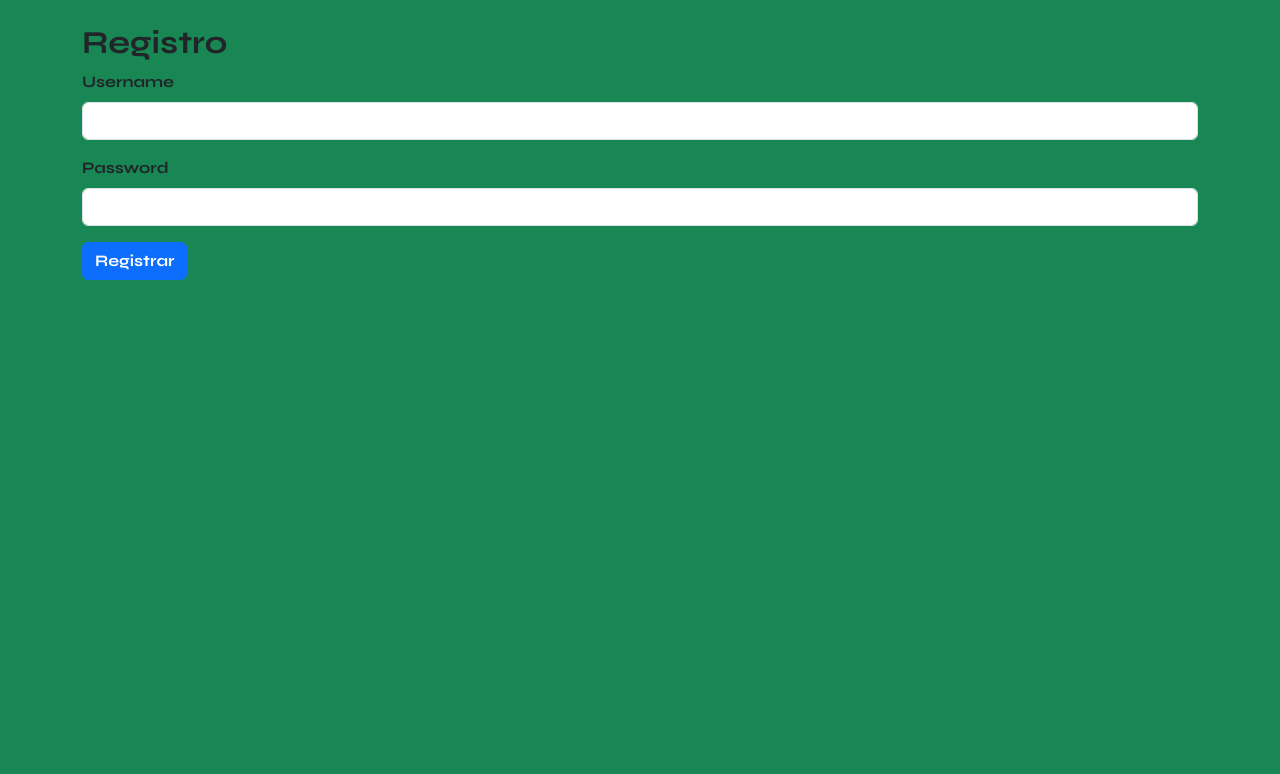
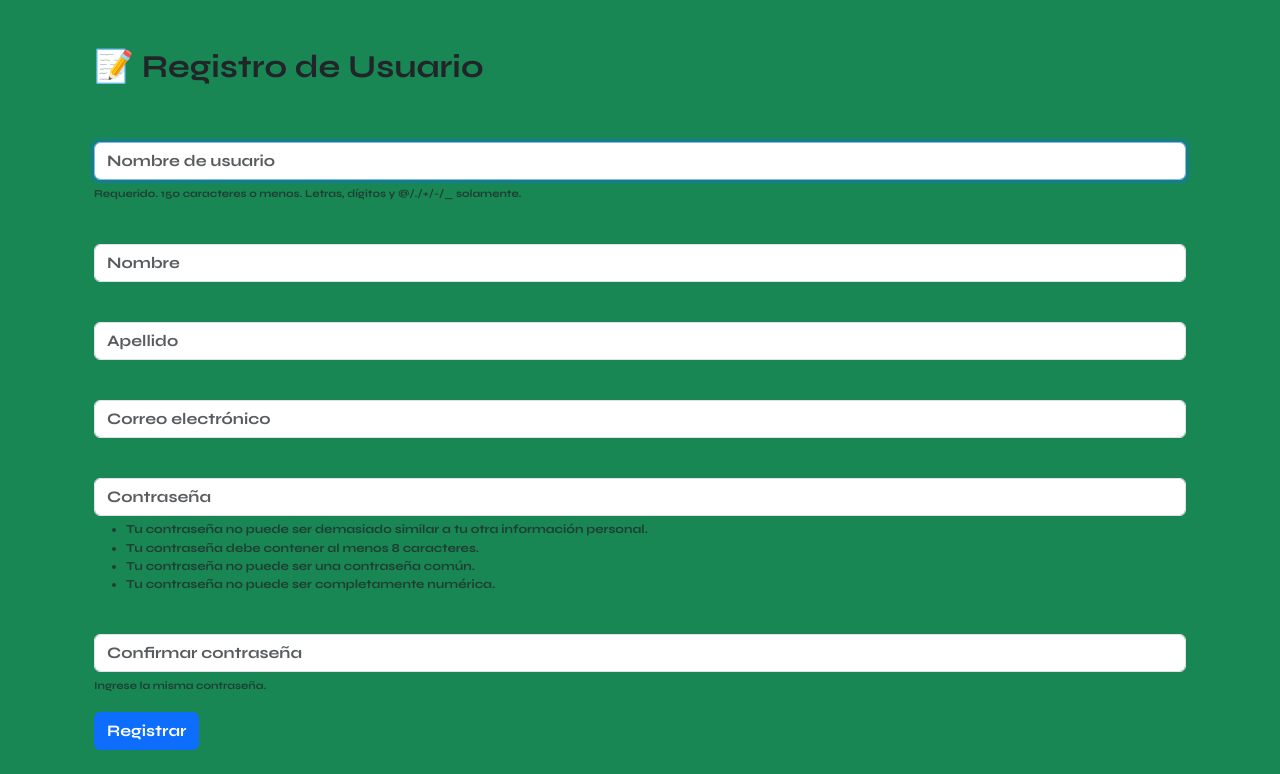
Before and after one commit to CLEV769/clase_dj_ficha-3147122, a Django app: page /registro/ in a window 1280 px wide. Shown: the part 73-847 px from the top of the page. Before the commit the page ends 353 px from the top, so only its background shows below. Run offline with Django 5.2, Linux system fonts and the light colour scheme; some libraries are stand-ins or nearby versions.

Commit message:
Se le hace un cambio al momento de registrar usuarios

```diff
--- a/inventario_django/dcrm/website/templates/register.html
+++ b/inventario_django/dcrm/website/templates/register.html
@@ -1,16 +1,28 @@
 {% extends 'base.html' %}
 {% block content %}
-<h2>Registro</h2>
+<div class="container py-4">
+    <h2>📝 Registro de Usuario</h2>
+    <br/>
     <form method="POST">
         {% csrf_token %}
+        {% if form.errors %}
+            <div class="alert alert-danger">
+                Por favor corrige los errores a continuación.
+            </div>
+        {% endif %}
+        {% for field in form %}
             <div class="mb-3">
-        <label for="username" class="form-label">Username</label>
-        <input type="text" class="form-control" id="username" name="username" required>
+                {{ field.label_tag }}
+                {{ field }}
+                {% if field.help_text %}
+                    <small class="form-text text-muted">{{ field.help_text|safe }}</small>
+                {% endif %}
+                {% for error in field.errors %}
+                    <div class="text-danger"><small>{{ error }}</small></div>
+                {% endfor %}
             </div>
-    <div class="mb-3">
-        <label for="password" class="form-label">Password</label>
-        <input type="password" class="form-control" id="password" name="password" required>
-    </div>
+        {% endfor %}
         <button type="submit" class="btn btn-primary">Registrar</button>
     </form>
+</div>
 {% endblock %}
--- a/inventario_django/dcrm/website/templates/user_list.html
+++ b/inventario_django/dcrm/website/templates/user_list.html
@@ -1,9 +1,8 @@
 {% extends 'base.html' %}
 {% block content %}
 <div class="container py-5">
-  <div class="d-flex justify-content-between align-items-center mb-4">
+  <div class="mb-4">
     <h1>👥 Gestión de Usuarios</h1>
-    <a href="{% url 'add_user' %}" class="btn btn-success">➕ Agregar Usuario</a>
   </div>
   <div class="table-responsive">
     <table class="table table-success table-striped table-bordered">
--- a/inventario_django/dcrm/website/views.py
+++ b/inventario_django/dcrm/website/views.py
@@ -62,12 +62,8 @@ def register_user(request):# Esta función define la vista de registro de usuari
         form = SignUpForm(request.POST) # Crea una instancia del formulario de registro con los datos enviados.
         if form.is_valid(): # Verifica si el formulario es válido.
             form.save() # Guarda el nuevo usuario en la base de datos.
-            username = form.cleaned_data['username'] # Obtiene el nombre de usuario del formulario.
-            password = form.cleaned_data['password1'] # Obtiene la contraseña del formulario.
-            user = authenticate(username=username, password=password) # Autentica al nuevo usuario.
-            login(request, user) # Inicia sesión para el nuevo usuario.
-            messages.success(request, "You Have Registered!") # Muestra un mensaje de éxito al usuario.
-            return redirect('home') # Redirige a la página principal (home).
+            messages.success(request, "¡Registro exitoso! Ahora puedes iniciar sesión.")
+            return redirect('home') # Redirige al inicio de sesión.
     else:
         form = SignUpForm() # Si el método de la solicitud no es POST, crea una instancia vacía del formulario de registro.
     return render(request, 'register.html', {'form':form}) # Renderiza la plantilla 'register.html' y la retorna como respuesta HTTP.
```
Lines whose indentation alone changed are shown as unchanged.
